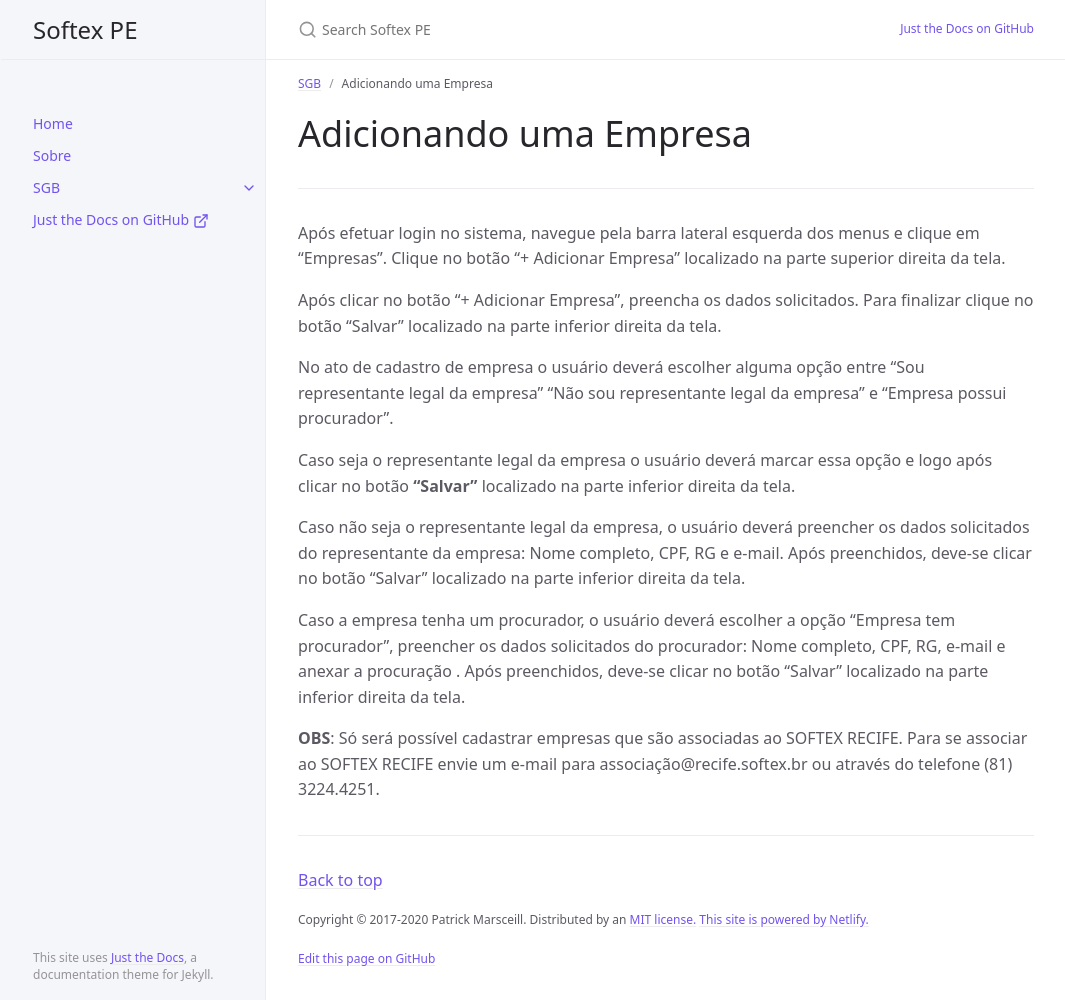
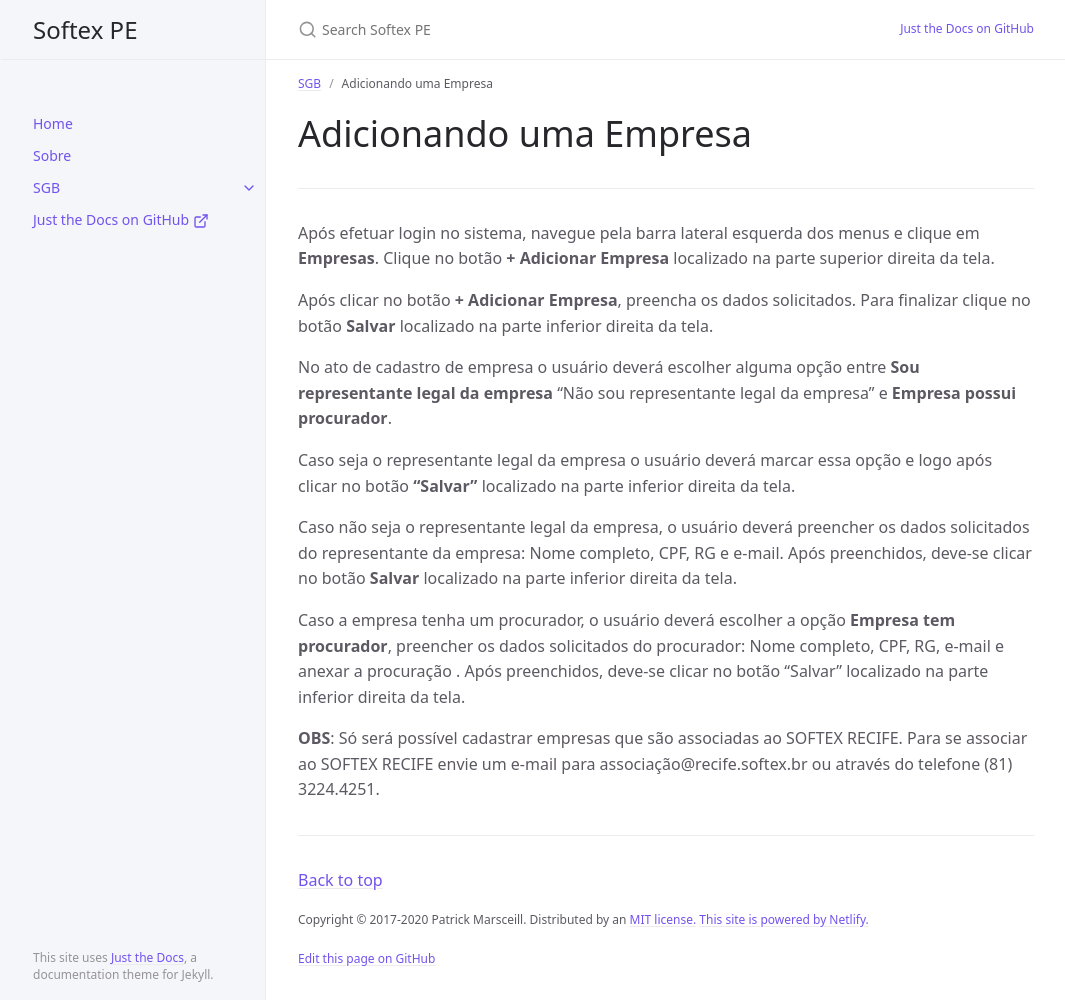
Before and after one commit to ArthurRaphael/softexfaqsgb.github.io, a Jekyll site: the page built from docs/SGB/addempresa.md, in a window 1280 px wide and 1000 px high. Shown: the whole window, without its empty margins (106-1171 px from the left). Built offline with Jekyll 4.4.1, drawn with Linux system fonts in a browser that asks for light colours; cached includes are drawn as plain includes.

Commit message:
Finalizando o FAQ do SGB

```diff
--- a/docs/SGB/addempresa.md
+++ b/docs/SGB/addempresa.md
@@ -7,16 +7,16 @@ nav_order: 5
 # Adicionando uma Empresa
 ---
 
-Após efetuar login no sistema, navegue pela barra lateral esquerda dos menus e clique em “Empresas”. Clique no botão “+ Adicionar Empresa” localizado na parte superior direita da tela.
+Após efetuar login no sistema, navegue pela barra lateral esquerda dos menus e clique em **Empresas**. Clique no botão **+ Adicionar Empresa** localizado na parte superior direita da tela.
 
-Após clicar no botão “+ Adicionar Empresa”, preencha os dados solicitados. Para finalizar clique no botão “Salvar” localizado na parte inferior direita da tela.
+Após clicar no botão **+ Adicionar Empresa**, preencha os dados solicitados. Para finalizar clique no botão **Salvar** localizado na parte inferior direita da tela.
 
-No ato de cadastro de empresa o usuário deverá escolher alguma opção entre "Sou representante legal da empresa" "Não sou representante legal da empresa" e "Empresa possui procurador".
+No ato de cadastro de empresa o usuário deverá escolher alguma opção entre **Sou representante legal da empresa** "Não sou representante legal da empresa" e **Empresa possui procurador**.
 
 Caso seja o representante legal da empresa o usuário deverá marcar essa opção e logo após clicar no botão **"Salvar"** localizado na parte inferior direita da tela.
 
-Caso não seja o representante legal da empresa, o usuário deverá preencher os dados solicitados do representante da empresa: Nome completo, CPF, RG e e-mail. Após preenchidos, deve-se clicar no botão "Salvar" localizado na parte inferior direita da tela.
+Caso não seja o representante legal da empresa, o usuário deverá preencher os dados solicitados do representante da empresa: Nome completo, CPF, RG e e-mail. Após preenchidos, deve-se clicar no botão **Salvar** localizado na parte inferior direita da tela.
 
-Caso a empresa tenha um procurador, o usuário deverá escolher a opção "Empresa tem procurador", preencher os dados solicitados do procurador: Nome completo, CPF, RG, e-mail e anexar a procuração . Após preenchidos, deve-se clicar no botão "Salvar" localizado na parte inferior direita da tela.
+Caso a empresa tenha um procurador, o usuário deverá escolher a opção **Empresa tem procurador**, preencher os dados solicitados do procurador: Nome completo, CPF, RG, e-mail e anexar a procuração . Após preenchidos, deve-se clicar no botão "Salvar" localizado na parte inferior direita da tela.
 
 **OBS**: Só será possível cadastrar empresas que são associadas ao SOFTEX RECIFE. Para se associar ao SOFTEX RECIFE envie um e-mail para associação@recife.softex.br ou através do telefone (81) 3224.4251.
```
Also changed, not shown: docs/SGB/aceitandotermodecompromissobolsista.md (added, +12 -0 lines), docs/SGB/addbolsaaoprojeto.md (+1 -1 lines), docs/SGB/alocandobolsistanoprojeto.md (added, +10 -0 lines), docs/SGB/assinandodocclicksign.md (added, +16 -0 lines), docs/SGB/editandobolsadoprojeto.md (added, +10 -0 lines), docs/SGB/encerrandobolsa.md (added, +10 -0 lines), docs/SGB/encerrandoprojeto.md (added, +9 -0 lines), docs/SGB/gerandocomprovantederendimento.md (added, +12 -0 lines), docs/SGB/preenchendodadospessoaisbolsista.md (added, +10 -0 lines), docs/SGB/realizandoextensaodoprojeto.md (added, +13 -0 lines), docs/SGB/reenquadrodabolsa.md (added, +10 -0 lines), docs/SGB/renovandoabolsa.md (added, +10 -0 lines).
